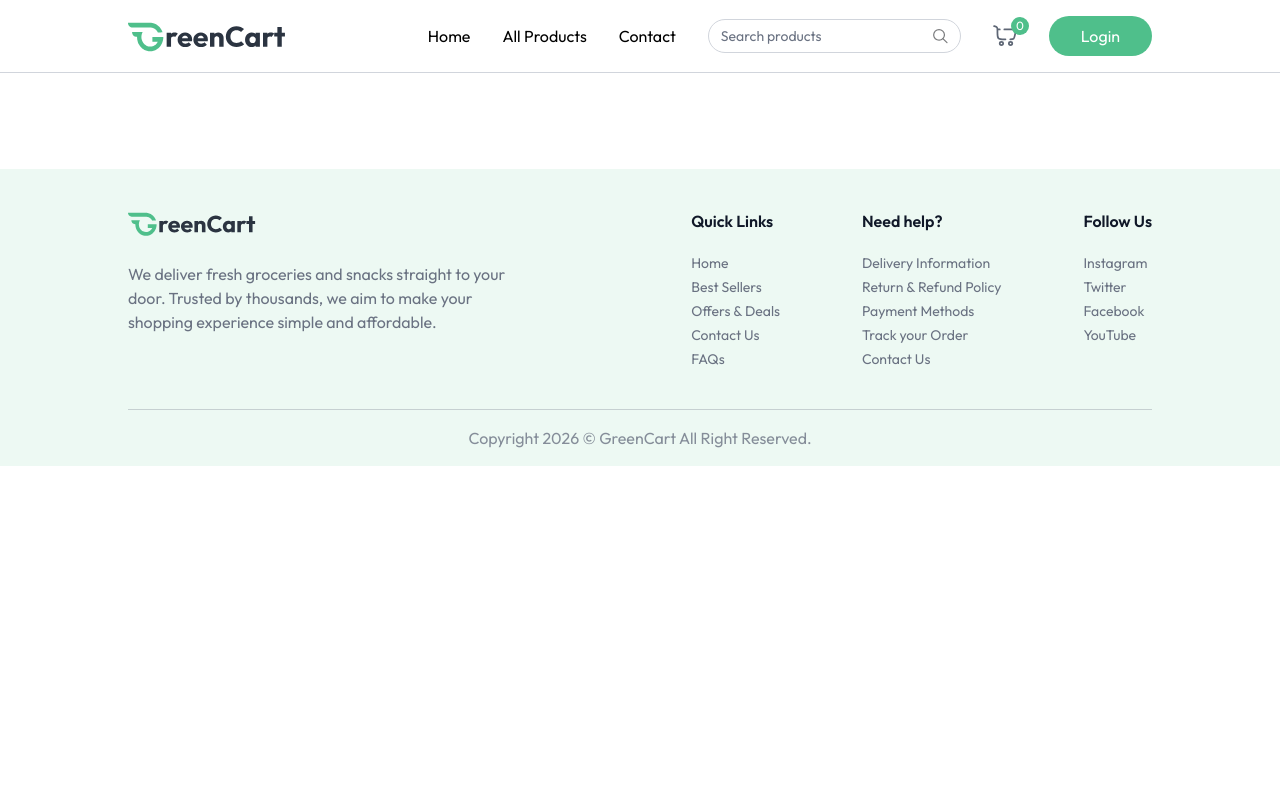
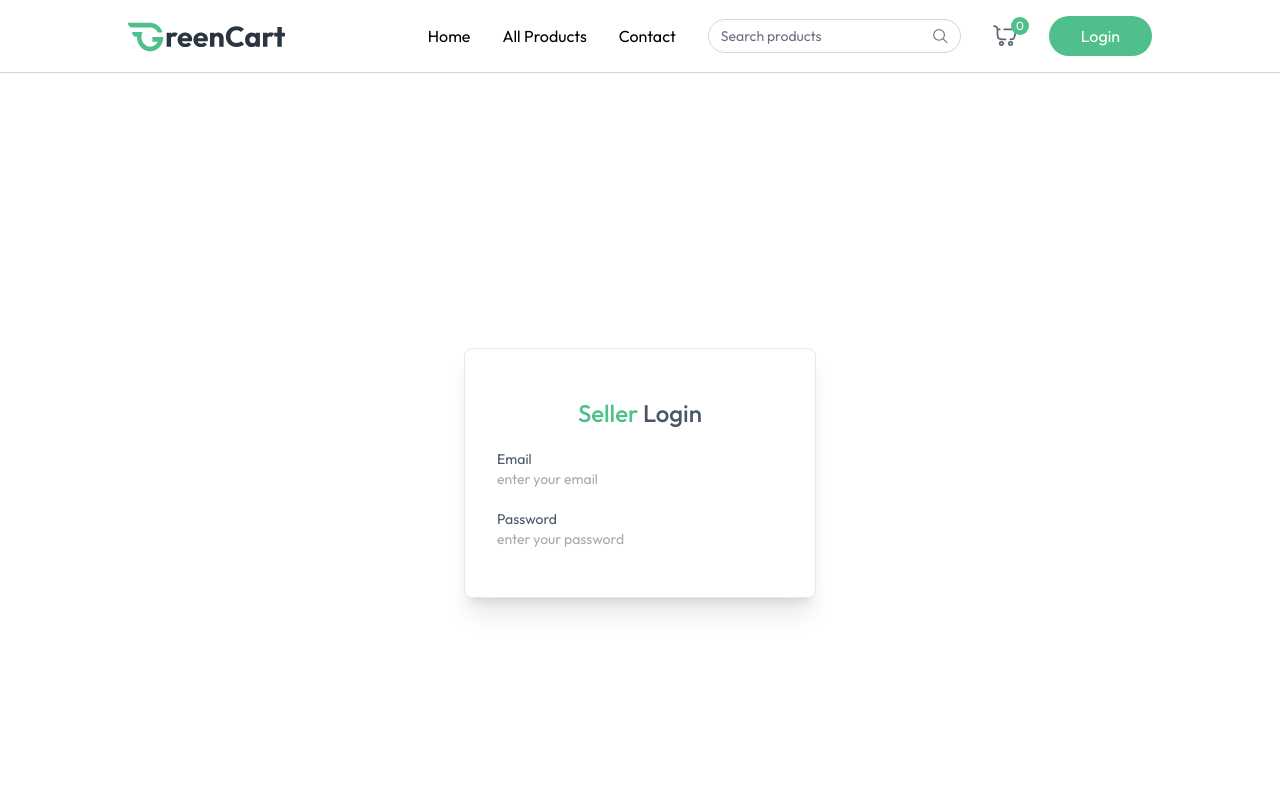
Before and after one commit to Kafoor-Nimas/Grocery-Delivery, a React (Vite) app in the folder client/: page /sell in a window 1280 px wide. Shown: the top 800 px of the page. Built offline with nearby package versions, Linux system fonts and the light colour scheme.

Commit message:
basic form setup

```diff
--- a/client/src/App.jsx
+++ b/client/src/App.jsx
@@ -12,6 +12,7 @@
 import ProductDetails from "./pages/ProductDetails.jsx";
 import AddAddress from "./pages/AddAddress.jsx";
 import MyOrders from "./pages/MyOrders.jsx";
+import SellerLogin from "./components/seller/SellerLogin.jsx";
 
 const App = () => {
   const isSellerPath = useLocation().pathname.includes("seller");
@@ -33,6 +34,7 @@
           <Route path="/cart" element={<Cart />} />
           <Route path="/add-address" element={<AddAddress />} />
           <Route path="/my-orders" element={<MyOrders />} />
+          <Route path="/sell" element={<SellerLogin />} />
         </Routes>
       </div>
       {!isSellerPath && <Footer />}
--- a/client/src/components/seller/SellerLogin.jsx
+++ b/client/src/components/seller/SellerLogin.jsx
@@ -17,13 +17,25 @@
     }
   }, [isSeller]);
   return (
-    isSeller && (
-      <form onSubmit={onSubmitHandler} className="min-h-screen flex items-center text-sm text-gray-600">
-        <div>
-            <p></p>
+    // isSeller && (
+    <form
+      onSubmit={onSubmitHandler}
+      className="min-h-screen flex items-center text-sm text-gray-600"
+    >
+      <div className="flex flex-col gap-5 m-auto items-start p-8 py-12 min-w-80 sm:min-w-88 rounded-lg shadow-xl border border-gray-200">
+        <p className="text-2xl font-medium m-auto">
+          <span className="text-primary">Seller</span> Login
+        </p>
+        <div className="w-full">
+          <p>Email</p>
+          <input type="email" placeholder="enter your email" />
         </div>
-      </form>
-    )
+        <div className="w-full">
+          <p>Password</p>
+          <input type="password" placeholder="enter your password" />
+        </div>
+      </div>
+    </form>
   );
 };
 
```
